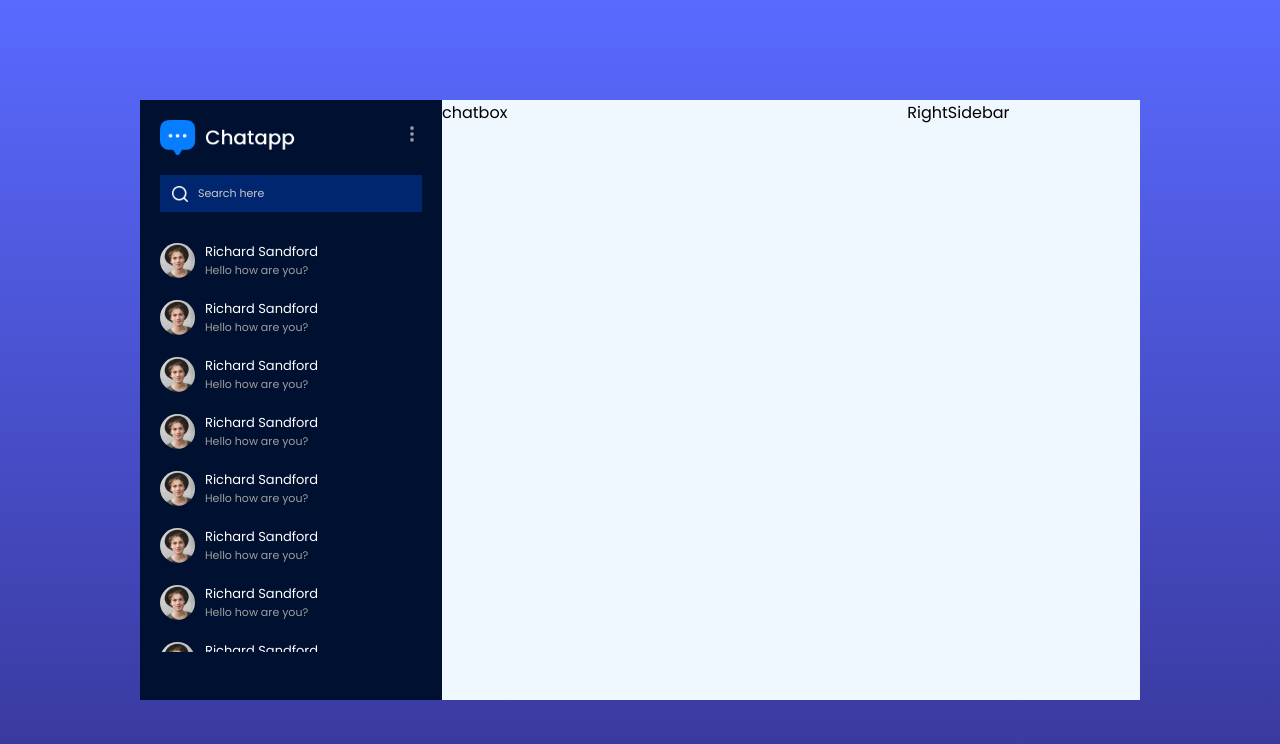
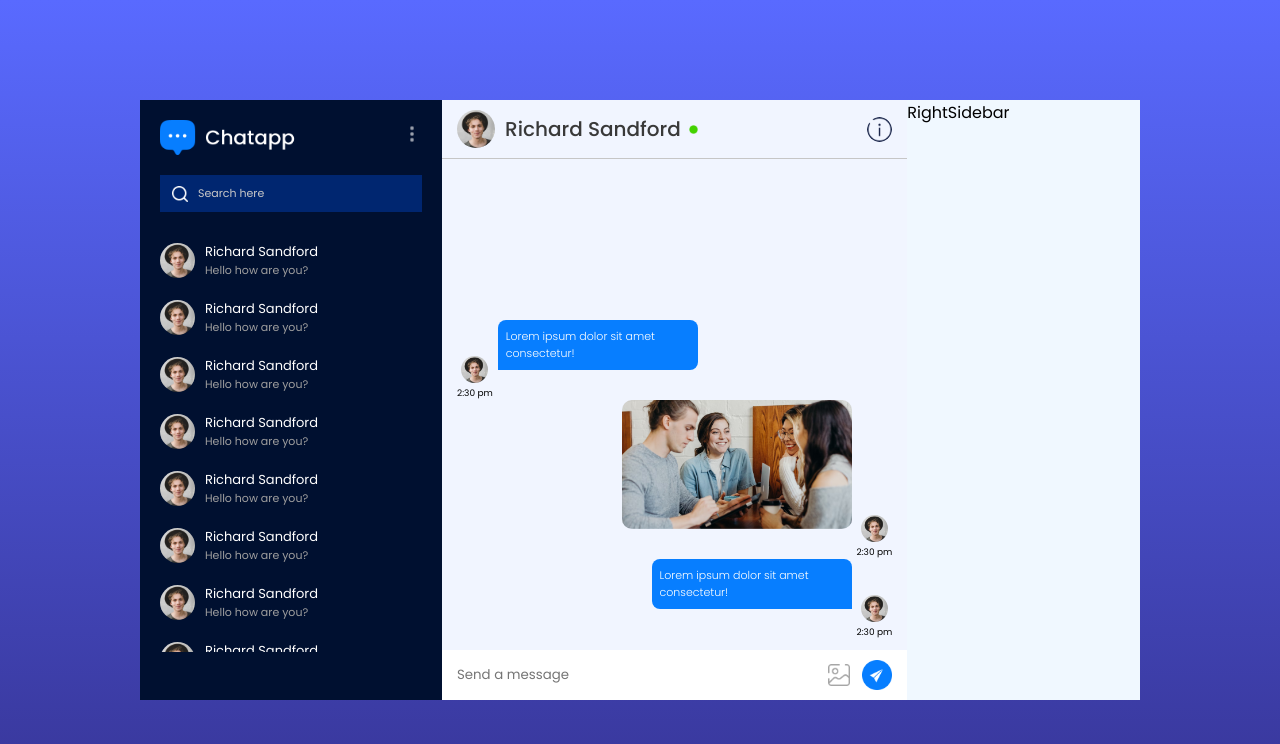
Before and after one commit to mayankmehta19032003/Chatapp, a React (Vite) app: page /chat in a window 1280 px wide. Shown: the top 744 px of the page. Built offline with nearby package versions, Linux system fonts and the light colour scheme.

Commit message:
done UI of chatBox

```diff
--- a/src/components/ChatBox/ChatBox.css
+++ b/src/components/ChatBox/ChatBox.css
@@ -0,0 +1,108 @@
+.chat-box{
+    height: 75vh;
+    position: relative;
+    background-color: #f1f5ff;
+}
+.chat-user{
+    padding: 10px 15px;
+    display: flex;
+    align-items: center;
+    gap: 10px;
+    border-bottom: 1px solid #c6c6c6 ;
+}
+
+.chat-user img {
+    width: 25px;
+    border-radius: 50%;
+}
+.chat-user img:first-child{
+    width: 38px;
+    aspect-ratio: 1/1;
+}
+.chat-user p{
+    flex:1;
+    font-weight: 500;
+    font-size: 20px;
+    color: #393939;
+    display: flex;
+    align-items: center;
+    gap: 5px;
+}
+
+.chat-input{
+    display: flex;
+    align-items: center;
+    gap: 12px;
+    padding: 10px 15px;
+    background: white;
+    position: absolute;
+    bottom: 0;
+    left: 0;
+    right: 0;
+}
+
+.chat-input img{
+    width: 30px;
+    cursor: pointer;
+}
+.chat-input label{
+    display: flex;
+}
+.chat-input label img{
+    width: 22px;
+}
+.chat-input input{
+    flex: 1;
+    border: none;
+    outline: none;
+}
+
+.chat-msg{
+    height: calc(100% - 70px);
+    padding-bottom: 50px;
+    overflow-y: scroll;
+    display: flex;
+    flex-direction: column-reverse;
+}
+
+.s-msg div img, .r-msg div img{
+    width: 27px;
+    aspect-ratio: 1/1;
+    border-radius: 50%;
+}
+
+.s-msg,.r-msg{
+    display: flex;
+    align-items: end;
+    justify-content: end;
+    gap: 5px;
+    padding: 0px 15px;
+}
+.r-msg{
+    flex-direction: row-reverse;
+    justify-content: start;
+}
+.msg{
+    color: white;
+    background-color: #077EFF;
+    padding: 8px;
+    max-width: 200px;
+    font-size: 11px;
+    font-weight: 300;
+    border-radius: 8px 8px 0px 8px;
+    margin-bottom: 30px;
+}
+.r-msg .msg{
+    border-radius: 8px 8px 8px 0px;
+}
+
+.s-msg div,.r-msg div{
+    text-align: center;
+    font-size: 9px;
+}
+
+.msg-img{
+    max-width: 230px;
+    margin-bottom: 30px;
+    border-radius: 10px;
+}
--- a/src/components/ChatBox/ChatBox.jsx
+++ b/src/components/ChatBox/ChatBox.jsx
@@ -1,10 +1,52 @@
 import React from 'react'
 import "./ChatBox.css";
+import assets from "../../assets/assets.js"
 
 const ChatBox = () => {
   return (
-    <div>
-      chatbox
+    <div className='chat-box'>
+
+      <div className="chat-user">
+         <img src={assets.profile_img} alt="img" />
+         <p>Richard Sandford <img src={assets.green_dot} alt="green-dot" className='dot' /></p>
+         <img src={assets.help_icon} className='help' alt="help" />
+      </div>
+
+      <div className='chat-msg'>
+        <div className="s-msg">
+          <p className="msg">Lorem ipsum dolor sit amet consectetur!</p>
+          <div>
+            <img src={assets.profile_img} alt="" />
+            <p>2:30 pm</p>
+          </div>
+        </div>
+
+        <div className="s-msg">
+          <img src={assets.pic1} alt="pic-1" className='msg-img' />
+          <div>
+            <img src={assets.profile_img} alt="" />
+            <p>2:30 pm</p>
+          </div>
+        </div>
+
+        <div className="r-msg">
+          <p className="msg">Lorem ipsum dolor sit amet consectetur!</p>
+          <div>
+            <img src={assets.profile_img} alt="" />
+            <p>2:30 pm</p>
+          </div>
+        </div>
+      </div>
+
+      <div className='chat-input'>
+        <input type="text" placeholder='Send a message'/>
+        <input type="file" id="image" accept='image/png, image/jpeg' hidden/>
+        <label htmlFor="image">
+          <img src={assets.gallery_icon} alt="gallery-icon" />
+        </label>
+        <img src={assets.send_button} alt="send-button"/>
+      </div>
+
     </div>
   )
 }
--- a/src/index.css
+++ b/src/index.css
@@ -11,3 +11,7 @@
 ::-webkit-scrollbar{
   display: none;
 }
+
+img.dot{
+  width: 15px !important;
+}
```
